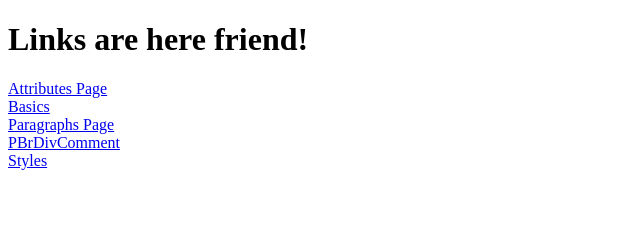
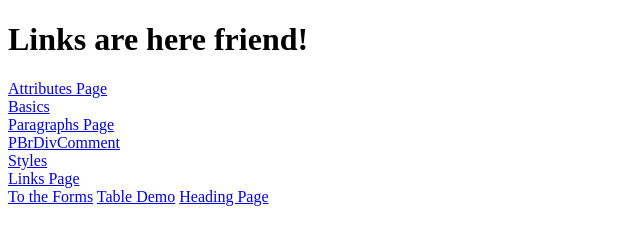
Before and after one commit to OrganicParitosh99/WorkSpaceForHTML, a plain HTML site: page index.html in a window 1280 px wide. Shown: the whole page, without its empty margins (0-640 px from the left). Drawn offline with Linux system fonts and the light colour scheme.

Commit message:
Added more Links to index.html page of new pages

```diff
--- a/index.html
+++ b/index.html
@@ -10,5 +10,9 @@
         <a href="Paragraphs.html">Paragraphs Page</a> <br>
         <a href="pbrdivcomment.html">PBrDivComment</a> <br>
         <a href="Styles.html">Styles</a> <br>
+        <a href=a.html>Links Page</a> <br>
+        <a href="forms.html">To the Forms</a>
+        <a href="tableDemo.html">Table Demo</a>
+        <a href="Headings.html">Heading Page</a>
     </body>
 </html>
```
